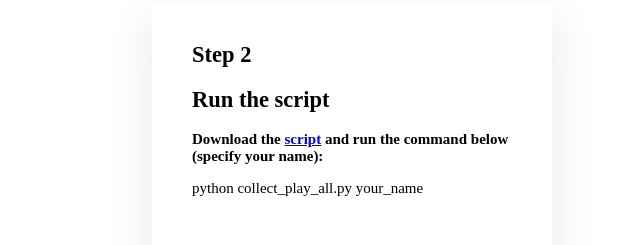
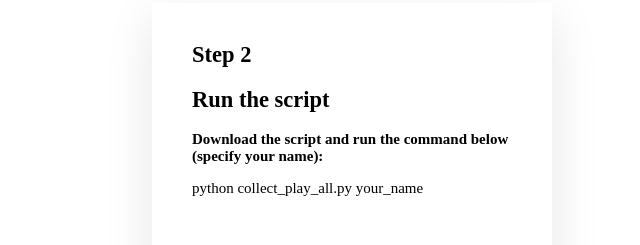
Before and after one commit to lishiqianhugh/IPHYRE, a plain HTML site: page index.html in a window 1280 px wide. Shown: the part 960-1205 px from the top of the page, 640-1280 px from the left. Drawn offline with Linux system fonts and the light colour scheme.

Commit message:
update html

```diff
--- a/index.html
+++ b/index.html
@@ -118,7 +118,7 @@
     <div class="box">
     <h2>Step 2</h2>
     <h2>Run the script</h2>
-    <p><b>Download the <a href="https://drive.google.com/file/d/1PHqYt8y9uSvbs_3AjfKMTqnwrLW6G2Yd/view?usp=sharing">script</a> and run the command below (specify your name):</b></p>
+    <p><b>Download the script and run the command below (specify your name):</b></p>
     <p>python collect_play_all.py your_name</p>
 
     </div>
```
